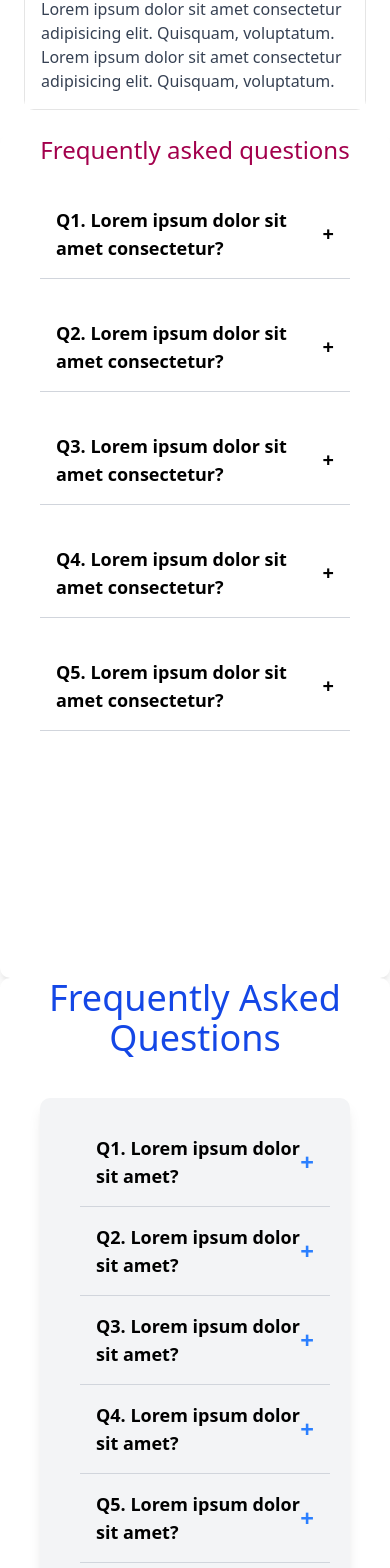
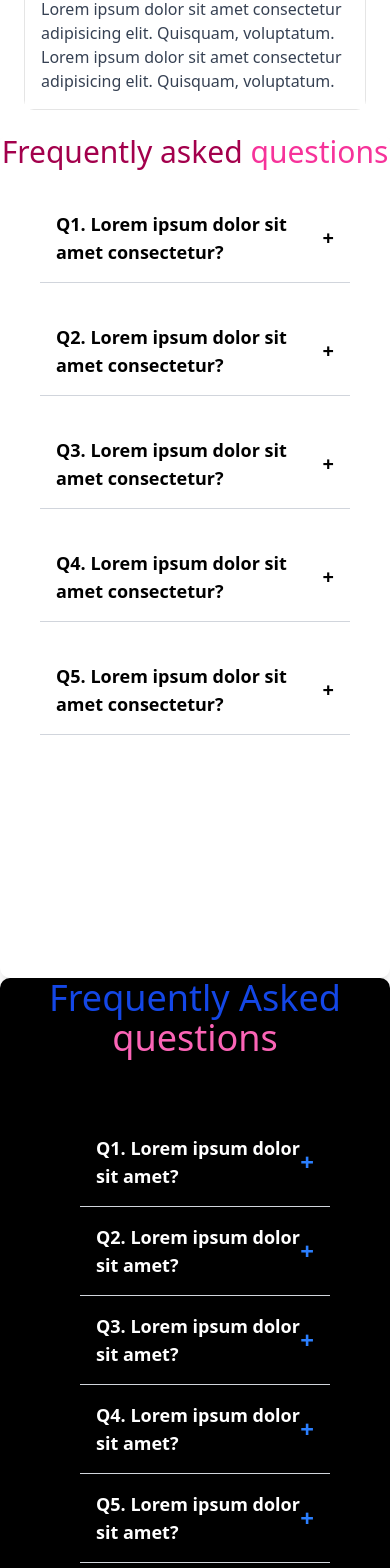
Before and after one commit to siyamregn777/zipboard-test, a Next.js app: page / in a window 390 px wide. Shown: the part 1980-3548 px from the top of the page. Built offline with nearby package versions, Linux system fonts and the light colour scheme.

Commit message:
stickey the Navbar

```diff
--- a/src/components/FQA.js
+++ b/src/components/FQA.js
@@ -38,8 +38,8 @@ const FQA = () => {
 
   return (
     <div className="min-h-screen md:p-10 sm:p-5 rounded-lg shadow-lg bg-white dark:bg-gray-900 transition-colors duration-300">
-      <h1 className="text-center mb-5 text-2xl text-pink-800 dark:text-pink-400">
-        Frequently asked questions
+      <h1 className="text-center mb-5 text-3xl text-pink-800 dark:text-pink-400">
+        Frequently asked <span className="text-pink-500">questions</span>
       </h1>
       {frequent.map((item) => (
         <div
@@ -51,14 +51,17 @@ const FQA = () => {
             onClick={() => toggle(item.id)}
           >
             <h3 className="text-lg font-semibold">{item.question}</h3>
-            <span className="text-xl font-bold">{openId === item.id ? '-' : '+'}</span>
+            <span className="text-xl font-bold">
+              {openId === item.id ? "-" : "+"}
+            </span>
           </div>
           {openId === item.id && (
             <p className="mt-4 text-gray-600 dark:text-gray-300 text-left">
-              Lorem ipsum dolor sit amet consectetur. Enim ut justo quis lobortis arcu facilisis.
-              Eu dictum lacinia leo massa sit eget id. At consequat molestie lorem integer adipiscing
-              elementum eros dolor. Sit est aliquam diam nunc gravida massa nibh risus. Turpis lectus
-              scelerisque amet velit rhoncus metus morbi.
+              Lorem ipsum dolor sit amet consectetur. Enim ut justo quis
+              lobortis arcu facilisis. Eu dictum lacinia leo massa sit eget id.
+              At consequat molestie lorem integer adipiscing elementum eros
+              dolor. Sit est aliquam diam nunc gravida massa nibh risus. Turpis
+              lectus scelerisque amet velit rhoncus metus morbi.
             </p>
           )}
         </div>
--- a/src/components/FaqLast.js
+++ b/src/components/FaqLast.js
@@ -37,11 +37,11 @@ const FaqLast = () => {
   };
 
   return (
-    <div className="min-h-screen md:p-10 sm:p-5 rounded-lg shadow-lg bg-white text-black dark:bg-black dark:text-white transition-colors duration-300">
+    <div className="min-h-screen md:p-10 sm:p-5 rounded-lg shadow-lg bg-black text-white dark:bg-gray-800 dark:text-white transition-colors duration-300">
       <h1 className="text-center text-4xl mb-5 text-blue-700 dark:text-blue-400">
-        Frequently Asked Questions
+        Frequently Asked  <span className="text-pink-400">questions</span>
       </h1>
-      <div className="m-10 p-5 pl-10 rounded-lg shadow-lg bg-gray-100 dark:bg-gray-900 transition-colors duration-300">
+      <div className="m-10 p-5 pl-10 rounded-lg shadow-lg  bg-black text-white dark:bg-gray-900 transition-colors duration-300">
         {frequent.map((item) => (
           <div key={item.id} className="border-b border-gray-300 dark:border-gray-700 p-4">
             <div
@@ -55,7 +55,7 @@ const FaqLast = () => {
             </div>
 
             {openId === item.id && (
-              <p className="mt-3 text-gray-700 dark:text-gray-300 transition-all duration-300">
+              <p className="mt-3 text-white dark:text-gray-300 transition-all duration-300">
                 {item.answer}
               </p>
             )}
```
Also changed, not shown: src/components/Navbar.js (+4 -3 lines).
